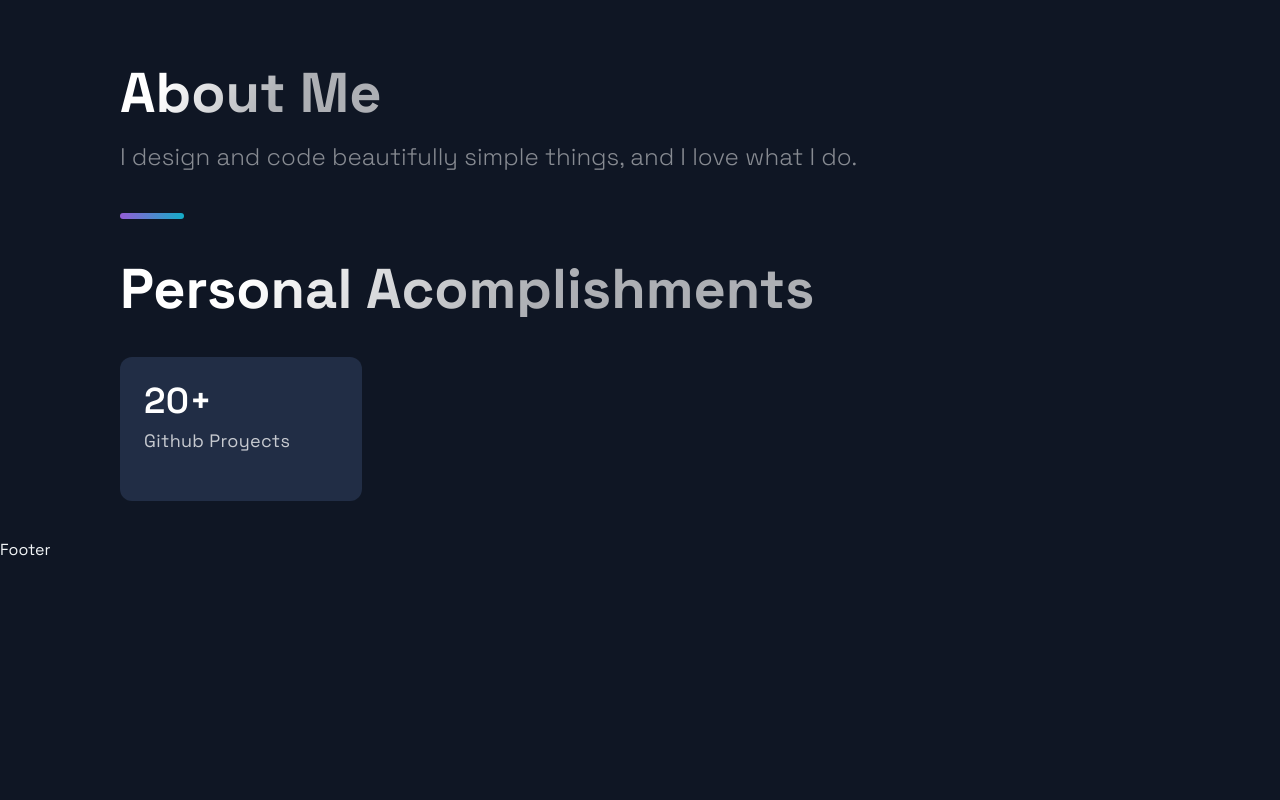
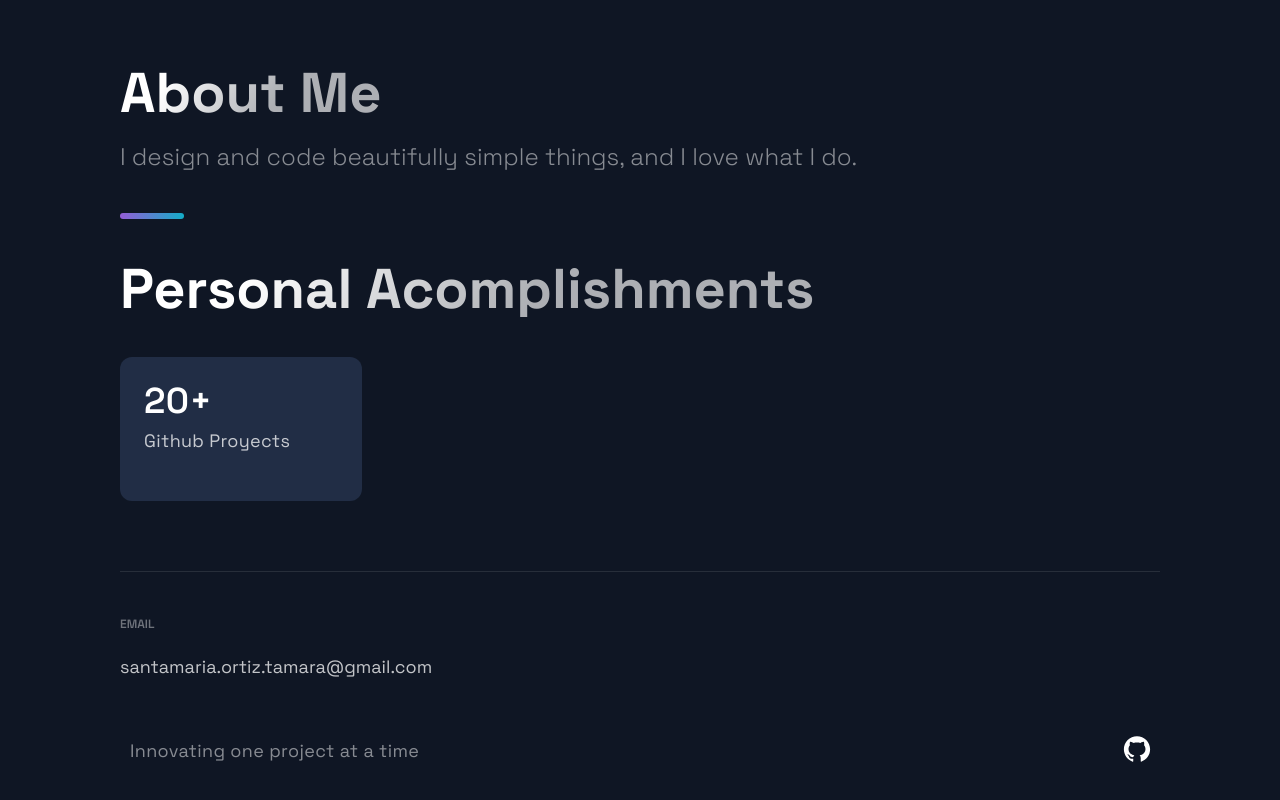
Before and after one commit to marasortiz/portfolio, a Next.js app: page / in a window 1280 px wide. Shown: the part 2596-3396 px from the top of the page. Before the commit the page ends 3156 px from the top, so only its background shows below. Built offline with nearby package versions, Linux system fonts and the light colour scheme.

Commit message:
Footer Ended

```diff
--- a/src/components/Footer/Footer.js
+++ b/src/components/Footer/Footer.js
@@ -1,14 +1,52 @@
-import React from 'react';
-import { AiFillGithub, AiFillInstagram, AiFillLinkedin } from 'react-icons/ai';
+import React from "react";
 
-import { SocialIcons } from '../Header/HeaderStyles';
-import { CompanyContainer, FooterWrapper, LinkColumn, LinkItem, LinkList, LinkTitle, Slogan, SocialContainer, SocialIconsContainer } from './FooterStyles';
+import { SocialIcons } from "../Header/HeaderStyles";
+import { AiFillGithub, AiFillInstagram, AiFillLinkedin } from "react-icons/ai";
+import {
+  CompanyContainer,
+  FooterWrapper,
+  LinkColumn,
+  LinkItem,
+  LinkList,
+  LinkTitle,
+  Slogan,
+  SocialContainer,
+  SocialIconsContainer,
+} from "./FooterStyles";
 
 const Footer = () => {
   return (
-    <div>
-      Footer
-    </div>
+    <FooterWrapper>
+      {/* Data */}
+      <LinkList>
+        {/* Phone number */}
+        {/* <LinkColumn>
+          <LinkTitle>Call</LinkTitle>
+          <LinkItem href="tel:111-111-1111">111-111-1111</LinkItem>
+        </LinkColumn> */}
+        <LinkColumn>
+          {/* Mail */}
+          <LinkTitle>Email</LinkTitle>
+          <LinkItem href="mailto:santamaria.ortiz.tamara@gmail.com">
+            santamaria.ortiz.tamara@gmail.com
+          </LinkItem>
+        </LinkColumn>
+      </LinkList>
+      <SocialIconsContainer>
+        <CompanyContainer>
+          <Slogan>Innovating one project at a time</Slogan>
+        </CompanyContainer>
+        {/* Social Icons Links */}
+        <SocialContainer>
+          <SocialIcons href="https://github.com/marasortiz">
+            <AiFillGithub size="3rem" />
+          </SocialIcons>
+          {/* <SocialIcons href="https://linkedin.com">
+                <AiFillLinkedin size="3rem" />
+              </SocialIcons> */}
+        </SocialContainer>
+      </SocialIconsContainer>
+    </FooterWrapper>
   );
 };
 
```
